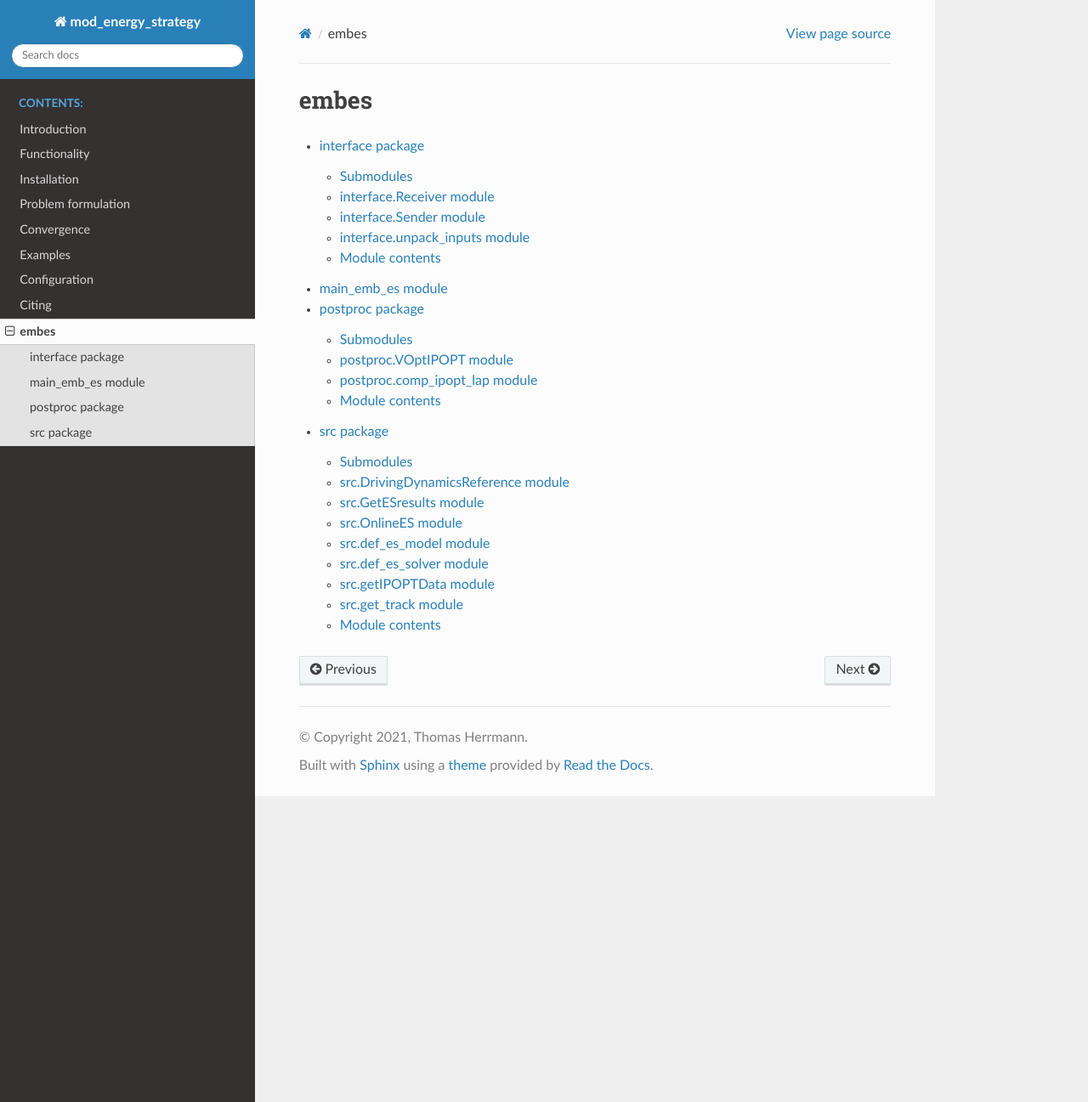
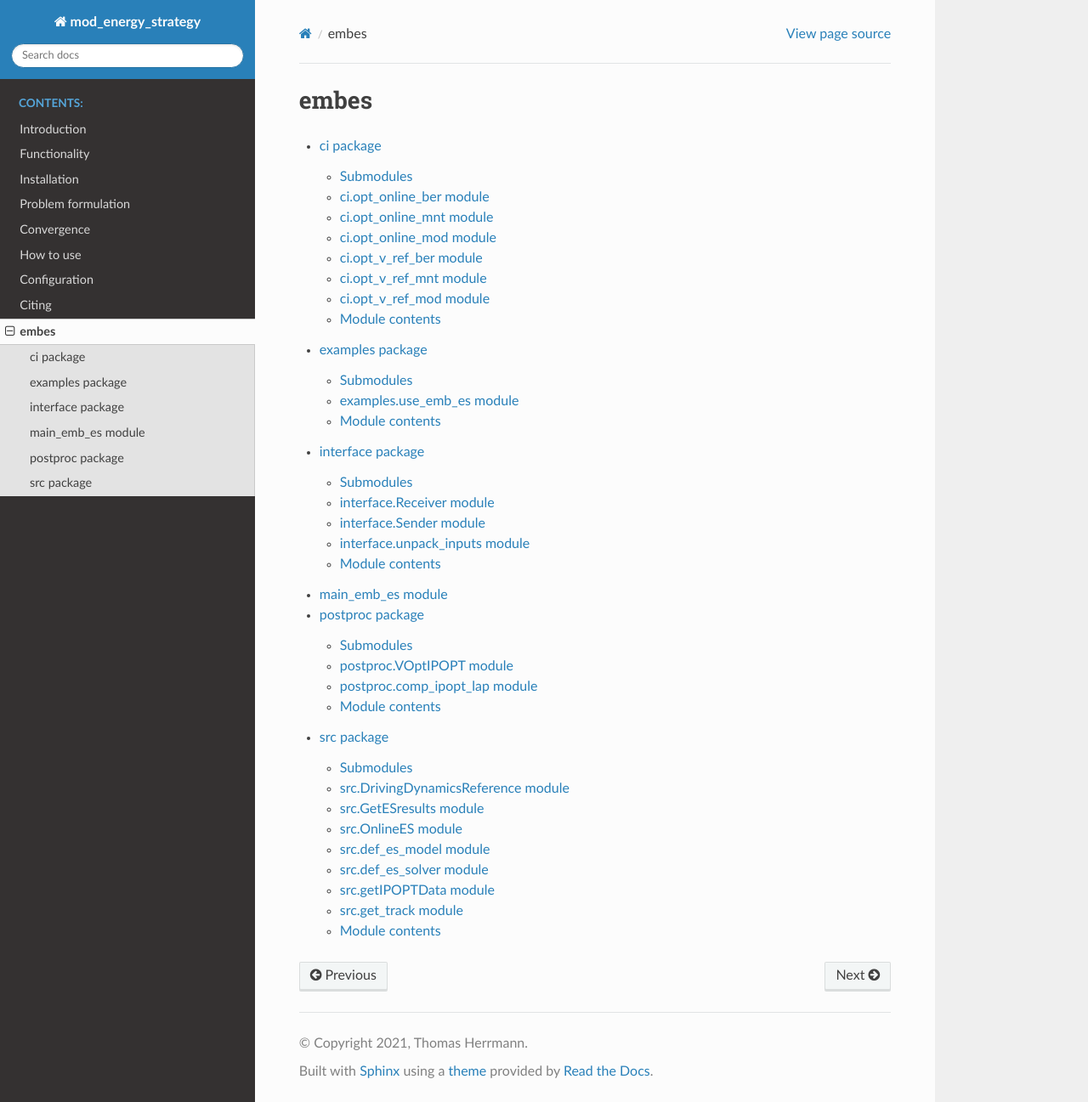
Before and after one commit to TUMFTM/embes, a Sphinx documentation site: the page built from docs/source/modules.rst, in a window 1280 px wide and 1297 px high. Shown: the whole window at 85% size. Built offline with Sphinx 7.4.7 and the Read the Docs theme 2.0.0, drawn with Linux system fonts in a browser that asks for light colours.

Commit message:
add examples module to autodocu

```diff
--- /dev/null
+++ b/ci/__init__.py
@@ -0,0 +1,6 @@
+import ci.opt_online_ber
+import ci.opt_online_mnt
+import ci.opt_online_mod
+import ci.opt_v_ref_ber
+import ci.opt_v_ref_mnt
+import ci.opt_v_ref_mod
--- /dev/null
+++ b/docs/source/ci.rst
@@ -0,0 +1,62 @@
+ci package
+==========
+
+Submodules
+----------
+
+ci.opt\_online\_ber module
+--------------------------
+
+.. automodule:: ci.opt_online_ber
+   :members:
+   :undoc-members:
+   :show-inheritance:
+
+ci.opt\_online\_mnt module
+--------------------------
+
+.. automodule:: ci.opt_online_mnt
+   :members:
+   :undoc-members:
+   :show-inheritance:
+
+ci.opt\_online\_mod module
+--------------------------
+
+.. automodule:: ci.opt_online_mod
+   :members:
+   :undoc-members:
+   :show-inheritance:
+
+ci.opt\_v\_ref\_ber module
+--------------------------
+
+.. automodule:: ci.opt_v_ref_ber
+   :members:
+   :undoc-members:
+   :show-inheritance:
+
+ci.opt\_v\_ref\_mnt module
+--------------------------
+
+.. automodule:: ci.opt_v_ref_mnt
+   :members:
+   :undoc-members:
+   :show-inheritance:
+
+ci.opt\_v\_ref\_mod module
+--------------------------
+
+.. automodule:: ci.opt_v_ref_mod
+   :members:
+   :undoc-members:
+   :show-inheritance:
+
+
+Module contents
+---------------
+
+.. automodule:: ci
+   :members:
+   :undoc-members:
+   :show-inheritance:
--- a/docs/source/conf.py
+++ b/docs/source/conf.py
@@ -17,6 +17,8 @@ sys.path.insert(0, os.path.abspath('.'))
 sys.path.insert(0, os.path.abspath('../../'))
 sys.path.insert(0, os.path.abspath('../../src'))
 sys.path.insert(0, os.path.abspath('../../postproc'))
+sys.path.insert(0, os.path.abspath('../../examples'))
+sys.path.insert(0, os.path.abspath('../../ci'))
 
 
 # -- Project information -----------------------------------------------------
--- a/docs/source/examples.rst
+++ b/docs/source/examples.rst
@@ -1,108 +1,22 @@
-.. _refExamples:
+examples package
+================
 
-********
-Examples
-********
+Submodules
+----------
 
-In the folder `examples/`, we provide the file `use_emb_es.py`, which opens a ZMQ Sender and Receiver to communicate with the
-energy strategy algorithm. In the following, we wish to explain the code fragments in its **main**.
+examples.use\_emb\_es module
+----------------------------
 
-**Important:** :ref:`refStep1` must be executed prior to the race start. :ref:`refStep2` must be run to initialize
-the energy
-strategy.
-:ref:`refStep3` is running online to recalculate the strategy.
+.. automodule:: examples.use_emb_es
+   :members:
+   :undoc-members:
+   :show-inheritance:
 
-.. _refStep1:
 
-1. Create Reference velocity profile
-------------------------------------
-Creation of the reference velocity profile `v_ref` is done by
+Module contents
+---------------
 
-.. code-block:: python
-
-    vpl.trigger_recalc(phase='v',
-                       track='mnt')
-
-By this, the reference velocity profile is generated and saved as a `.csv`-file.
-
-.. _refStep2:
-
-2. Initialization of the energy strategy
-----------------------------------------
-Initialization of the energy strategy is done by
-
-.. code-block:: python
-
-    # x0 = s [m], v[m/s], t[s], soc_batt [], temp_batt, temp_mach, temp_inv, temp_cool_mi, temp_cool_b [°C]
-    vpl.trigger_recalc(s_meas=0.0,
-                       meas_diff=np.array(0),
-                       phase='i',
-                       track='mnt',
-                       laps=12,
-                       x0=np.array([1, 0, 0, 0.5, 35, 35, 35, 35, 35]))
-
-Here, `s_meas` indicates the global s-coordinate where a powertrain measurement of SOC and temperatures was made
-(start: `s_meas` = 0.0m). The number of race laps must be set in the argument `laps` for a specific `track`. The initial state conditions (see code comment above)
-are provided in `x0`. Have a look in :ref:`availableTracks` to find available race tracks and their respective
-IDs.
-
-.. _refStep3:
-
-3. Reoptimization of the energy strategy
------------------------------------------
-Re-optimization of the energy strategy is done by
-
-.. code-block:: python
-
-    s_meas_ = 500  # meters
-    # meas_diff = s [m], v[m/s], t[s], soc_batt [], temp_batt, temp_mach, temp_inv, temp_cool_mi, temp_cool_b [°C]
-    vpl.trigger_recalc(s_meas=s_meas_,
-                       meas_diff=np.array([0, 0, 0, -0.02, 0, 3.0, 0, 0, 0]))
-
-Here, `s_meas` describes the global s-coordinate where the measurement value was generated. The measurement differences
-compared to the planned values of the last energy strategy recalculation at this position need to be set in `meas_diff`.
-
-.. _OpenLoop:
-
-Open loop simulation (internal)
--------------------------------
-
-The energy strategy can be run in an open loop mode. This example explains how to run
-
-    - a trajectory planner,
-    - the `velocity optimization module <https://github.com/TUMFTM/velocity_optimization>`_,
-    - an LQR vehicle dynamics controller,
-    - a vehicle dynamics simulation,
-    - the energy strategy.
-
-To do this, a trajectory planner, which uses the
-`velocity_optimization <https://github.com/TUMFTM/velocity_optimization>`_ module must be started. It transfers local trajectories to the LQR controller, and the vehicle
-dynamics simulation. The trajectory planner itself calls the initialization :ref:`refStep2` and the reoptimization
-:ref:`refStep3` of the energy strategy module. Do the following steps to setup the open loop simulation:
-
-    1. Clone the repository `mod_control <https://gitlab.lrz.de/iac/mod_control>`_ and checkout branch `old_rr_ltpl`:
-
-        .. code-block:: bash
-
-            git clone https://gitlab.lrz.de/iac/mod_control
-            git checkout old_rr_ltpl
-
-    2. Download the latest controller and vehicle dynamics simulation from `branch old_rr_ltpl <https://gitlab.lrz.de/iac/mod_control/-/tree/old_rr_ltpl>`_ and extract the files into `/mod_control/misc/py_binds/dist/` and install via
-
-        .. code-block:: bash
-
-            pip install tum_motion_control-0.1.0-cp38-cp38-linux_x86_64
-
-    3. Install rticonnextdds-connector in a virtual environment with Python 3.8 via
-
-        .. code-block:: bash
-
-            pip install rticonnextdds-connector
-
-    4. Run the main script of the controller simulation via
-
-        .. code-block:: bash
-
-            python3 raceline_driving.py --vehicle_interface sil --vehicle_params il --network_config loc --slow_factor 1.0 --verbose False
-
-    5. Go ahead, start the energy strategy and the trajectory planner.
+.. automodule:: examples
+   :members:
+   :undoc-members:
+   :show-inheritance:
--- /dev/null
+++ b/docs/source/how_to_use.rst
@@ -0,0 +1,108 @@
+.. _refExamples:
+
+***********
+How to use
+***********
+
+In the folder `examples/`, we provide the file `use_emb_es.py`, which opens a ZMQ Sender and Receiver to communicate with the
+energy strategy algorithm. In the following, we wish to explain the code fragments in its **main**.
+
+**Important:** :ref:`refStep1` must be executed prior to the race start. :ref:`refStep2` must be run to initialize
+the energy
+strategy.
+:ref:`refStep3` is running online to recalculate the strategy.
+
+.. _refStep1:
+
+1. Create Reference velocity profile
+------------------------------------
+Creation of the reference velocity profile `v_ref` is done by
+
+.. code-block:: python
+
+    vpl.trigger_recalc(phase='v',
+                       track='mnt')
+
+By this, the reference velocity profile is generated and saved as a `.csv`-file.
+
+.. _refStep2:
+
+2. Initialization of the energy strategy
+----------------------------------------
+Initialization of the energy strategy is done by
+
+.. code-block:: python
+
+    # x0 = s [m], v[m/s], t[s], soc_batt [], temp_batt, temp_mach, temp_inv, temp_cool_mi, temp_cool_b [°C]
+    vpl.trigger_recalc(s_meas=0.0,
+                       meas_diff=np.array(0),
+                       phase='i',
+                       track='mnt',
+                       laps=12,
+                       x0=np.array([1, 0, 0, 0.5, 35, 35, 35, 35, 35]))
+
+Here, `s_meas` indicates the global s-coordinate where a powertrain measurement of SOC and temperatures was made
+(start: `s_meas` = 0.0m). The number of race laps must be set in the argument `laps` for a specific `track`. The initial state conditions (see code comment above)
+are provided in `x0`. Have a look in :ref:`availableTracks` to find available race tracks and their respective
+IDs.
+
+.. _refStep3:
+
+3. Reoptimization of the energy strategy
+-----------------------------------------
+Re-optimization of the energy strategy is done by
+
+.. code-block:: python
+
+    s_meas_ = 500  # meters
+    # meas_diff = s [m], v[m/s], t[s], soc_batt [], temp_batt, temp_mach, temp_inv, temp_cool_mi, temp_cool_b [°C]
+    vpl.trigger_recalc(s_meas=s_meas_,
+                       meas_diff=np.array([0, 0, 0, -0.02, 0, 3.0, 0, 0, 0]))
+
+Here, `s_meas` describes the global s-coordinate where the measurement value was generated. The measurement differences
+compared to the planned values of the last energy strategy recalculation at this position need to be set in `meas_diff`.
+
+.. _OpenLoop:
+
+Open loop simulation (internal)
+-------------------------------
+
+The energy strategy can be run in an open loop mode. This example explains how to run
+
+    - a trajectory planner,
+    - the `velocity optimization module <https://github.com/TUMFTM/velocity_optimization>`_,
+    - an LQR vehicle dynamics controller,
+    - a vehicle dynamics simulation,
+    - the energy strategy.
+
+To do this, a trajectory planner, which uses the
+`velocity_optimization <https://github.com/TUMFTM/velocity_optimization>`_ module must be started. It transfers local trajectories to the LQR controller, and the vehicle
+dynamics simulation. The trajectory planner itself calls the initialization :ref:`refStep2` and the reoptimization
+:ref:`refStep3` of the energy strategy module. Do the following steps to setup the open loop simulation:
+
+    1. Clone the repository `mod_control <https://gitlab.lrz.de/iac/mod_control>`_ and checkout branch `old_rr_ltpl`:
+
+        .. code-block:: bash
+
+            git clone https://gitlab.lrz.de/iac/mod_control
+            git checkout old_rr_ltpl
+
+    2. Download the latest controller and vehicle dynamics simulation from `branch old_rr_ltpl <https://gitlab.lrz.de/iac/mod_control/-/tree/old_rr_ltpl>`_ and extract the files into `/mod_control/misc/py_binds/dist/` and install via
+
+        .. code-block:: bash
+
+            pip install tum_motion_control-0.1.0-cp38-cp38-linux_x86_64
+
+    3. Install rticonnextdds-connector in a virtual environment with Python 3.8 via
+
+        .. code-block:: bash
+
+            pip install rticonnextdds-connector
+
+    4. Run the main script of the controller simulation via
+
+        .. code-block:: bash
+
+            python3 raceline_driving.py --vehicle_interface sil --vehicle_params il --network_config loc --slow_factor 1.0 --verbose False
+
+    5. Go ahead, start the energy strategy and the trajectory planner.
--- a/docs/source/index.rst
+++ b/docs/source/index.rst
@@ -14,7 +14,7 @@ Welcome to embes's documentation!
    functionality
    installation
    problem_formulation
-   examples
+   how_to_use
    configuration
    citing
    modules
--- a/docs/source/modules.rst
+++ b/docs/source/modules.rst
@@ -4,6 +4,8 @@ embes
 .. toctree::
    :maxdepth: 4
 
+   ci
+   examples
    interface
    main_emb_es
    postproc
--- /dev/null
+++ b/examples/__init__.py
@@ -0,0 +1 @@
+import examples.use_emb_es
```
Also changed, not shown: docs/requirements.txt (+0 -9 lines), .readthedocs.yaml.
